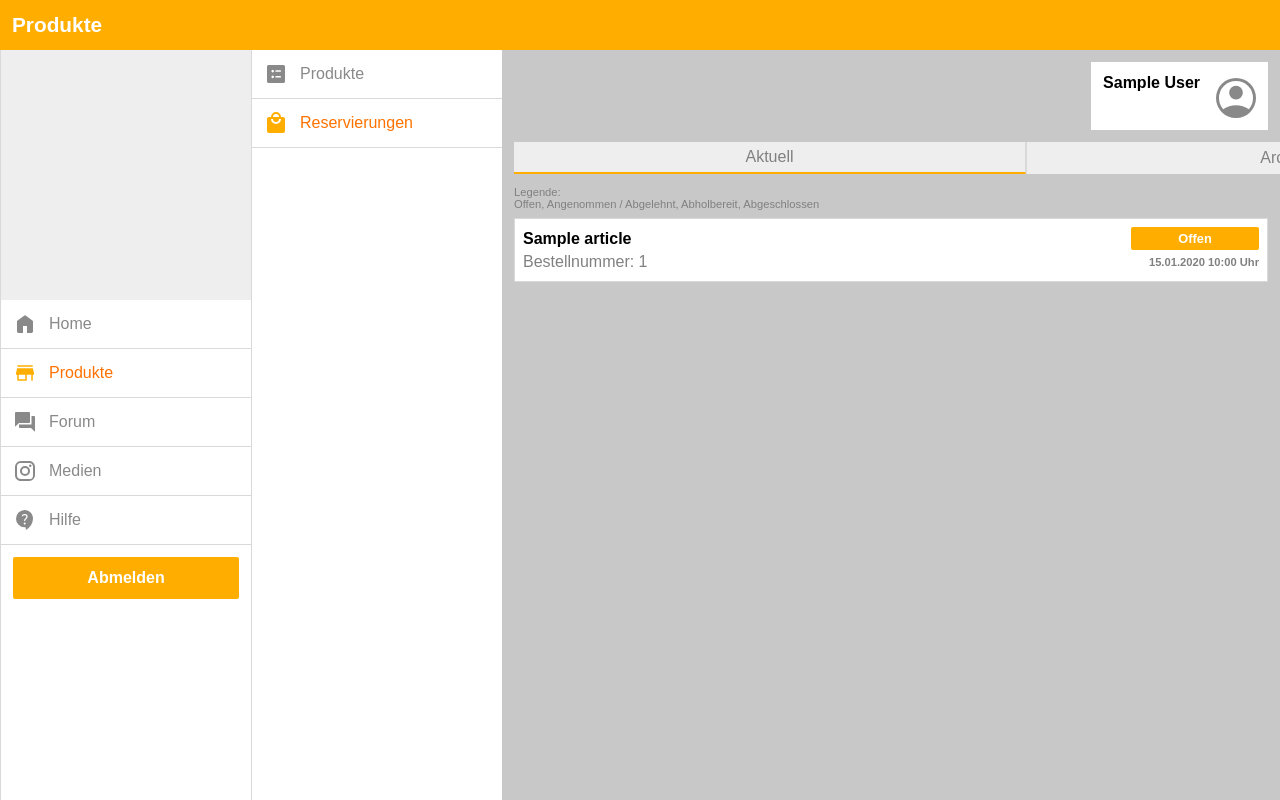
After one commit to Kiidle/predefleurs-backend, a Django app: page /shop/reservations/ in a window 1280 px wide. The commit adds this page. Run offline with Django 4.2, Linux system fonts and the light colour scheme; a user stored in the database is signed in; tables that the repository leaves empty hold one stand-in row (values such as "Sample post").

Commit message:
Add Reservation System

```diff
--- a/backend/store/models.py
+++ b/backend/store/models.py
@@ -30,10 +30,16 @@ class Reservation(models.Model):
         READY = "Abholbereit", "Abholbereit"
         DONE = "Abgeschlossen", "Abgeschlossen"
 
-    article = models.OneToOneField(Article, on_delete=models.CASCADE, related_name="reservations")
-    user = models.OneToOneField(User, on_delete=models.CASCADE, related_name="reservations")
+    article = models.ForeignKey(Article, on_delete=models.CASCADE, related_name="reservations")
+    user = models.ForeignKey(User, on_delete=models.CASCADE, related_name="reservations")
     start_date = models.DateTimeField(auto_now_add=True)
     status = models.CharField(max_length=50, choices=Status.choices, default=Status.OPEN)
 
+    def format_date(self):
+        return self.start_date.strftime("%d.%m.%Y %H:%M Uhr")
+
     def __str__(self):
         return f"{self.user.username} reserverd {self.article.title} on {self.start_date}"
+
+    class Meta:
+        ordering = ['-start_date']
--- a/backend/store/static/css/pages/main_store.css
+++ b/backend/store/static/css/pages/main_store.css
@@ -55,6 +55,144 @@
     display: flex;
     justify-content: center;
 }
+
+.content .blockify .legende {
+    font-size: 0.7rem;
+    color: gray;
+    max-width: 1024px;
+    margin: 8px auto;
+}
+
+.content .blockify .tab {
+    width: 1024px;
+    height: 32px;
+    margin: 12px auto;
+    display: grid;
+    grid-template-columns: 1fr 1fr;
+    grid-template-rows: 1fr;
+    grid-template-areas:
+        "tab1 tab2";
+    background-color: #eeeeee;
+    color: gray;
+}
+
+.content .blockify .tab a {
+    text-decoration: none;
+    color: gray;
+}
+
+.content .blockify .tab1:hover {
+    background-color: #dedede;
+}
+
+.content .blockify .tab .tab1 {
+    grid-area: tab1;
+    display: flex;
+    justify-content: center;
+    align-items: center;
+    border-right-color: #d9d9d9;
+    border-right-width: 1px;
+    border-right-style: solid;
+}
+
+.content .blockify .tab .current {
+    border-bottom-color: #ffae00;
+    border-bottom-width: 2px;
+    border-bottom-style: solid;
+}
+
+.content .blockify .tab2:hover {
+    background-color: #dedede;
+}
+
+.content .blockify .tab .tab2 {
+    grid-area: tab2;
+    display: flex;
+    justify-content: center;
+    align-items: center;
+    border-left-color: #d9d9d9;
+    border-left-width: 1px;
+    border-left-style: solid;
+}
+
+.content .blockify .reservation-card {
+    max-width: 1006px;
+    height: 46px;
+    margin: 2px auto;
+    background-color: white;
+    border-color: #d9d9d9;
+    border-width: 1px;
+    border-style: solid;
+    display: grid;
+    grid-template-columns: 1fr 1fr 128px;
+    grid-template-rows: 1fr 1fr;
+    grid-template-areas:
+        "title . status"
+        "user . date";
+    padding: 8px;
+    cursor: pointer;
+}
+
+.content .blockify .reservation-card:hover {
+    background-color: #eeeeee;
+}
+
+.content .blockify .reservation-card .title {
+    font-weight: bold;
+    grid-area: title;
+    display: flex;
+    align-items: center;
+}
+
+.content .blockify .reservation-card .user {
+    grid-area: user;
+    display: flex;
+    align-items: center;
+    color: gray;
+}
+
+.content .blockify .reservation-card .date {
+    grid-area: date;
+    display: flex;
+    align-items: center;
+    justify-content: right;
+    color: gray;
+    font-weight: bold;
+    font-size: 0.7rem;
+}
+
+.content .blockify .reservation-card .status {
+    grid-area: status;
+    display: flex;
+    justify-content: center;
+    align-items: center;
+    width: 100%;
+    border-radius: 2px;
+    color: white;
+    font-weight: bold;
+    font-size: 0.8rem;
+}
+
+.content .blockify .reservation-card .open {
+    background-color: #ffae00;
+}
+
+.content .blockify .reservation-card .approved {
+    background-color: #009543;
+}
+
+.content .blockify .reservation-card .denied {
+    background-color: #9d0300;
+}
+
+.content .blockify .reservation-card .ready {
+    background-color: #4957ff;
+}
+
+.content .blockify .reservation-card .done {
+    background-color: gray;
+}
+
 
 .content .articles {
     max-width: 1024px;
--- a/backend/store/templates/components/subsidebar/subsidebar_product.html
+++ b/backend/store/templates/components/subsidebar/subsidebar_product.html
@@ -27,27 +27,27 @@
                 </a>
             {% endif %}
             {% if page == 'reservations' %}
-                <div class="section">
+                <a href="{% url 'reservations' %}" class="section">
                     <div class="current">
                         <div class="icon">
-                            <img src="{% static 'svgs/reservations.svg' %}" alt="products"/>
+                            <img src="{% static 'svgs/shopping_bag.svg' %}" alt="products"/>
                         </div>
                         <div class="text">
                             <p>Reservierungen</p>
                         </div>
                     </div>
-                </div>
+                </a>
             {% else %}
-                <div class="section">
+                <a href="{% url 'reservations' %}" class="section">
                     <div class="not-current">
                         <div class="icon">
-                            <img src="{% static 'svgs/reservations.svg' %}" alt="products"/>
+                            <img src="{% static 'svgs/shopping_bag.svg' %}" alt="products"/>
                         </div>
                         <div class="text">
                             <p>Reservierungen</p>
                         </div>
                     </div>
-                </div>
+                </a>
             {% endif %}
         </div>
     </div>
--- /dev/null
+++ b/backend/store/templates/pages/reservation/reservations.html
@@ -0,0 +1,62 @@
+{% load static %}
+<!DOCTYPE html>
+<html lang="en">
+<head>
+    <meta charset="UTF-8">
+    <meta name="viewport" content="width=device-width, initial-scale=1.0">
+    <link rel="stylesheet" href="{% static '/css/global/global.css' %}">
+    <link rel="stylesheet" href="{% static 'css/components/header.css' %}">
+    <link rel="stylesheet" href="{% static 'css/components/footer.css' %}">
+    <link rel="stylesheet" href="{% static 'css/components/sidebar.css' %}">
+    <link rel="stylesheet" href="{% static 'css/components/profile.css' %}">
+    <link rel="stylesheet" href="{% static 'css/components/form.css' %}">
+    <link rel="stylesheet" href="{% static 'css/components/main.css' %}">
+    <link rel="stylesheet" href="{% static 'css/pages/main_store.css' %}">
+    <title>Artikeln</title>
+</head>
+<body>
+{% include 'components/header/dashboard.html' with title="Produkte" %}
+<main>
+    {% include 'components/sidebar/sidebar.html' with page="product" %}
+    {% include 'components/subsidebar/subsidebar_product.html' with page="reservations" %}
+    <div class="content">
+        <div class="blockify">
+            {% include 'components/profile/profile.html' %}
+            <div class="tab">
+                <a href="{% url 'reservations' %}" class="tab1 current">
+                    <p>Aktuell</p>
+                </a>
+                <a href="{% url 'archived_reservations' %}" class="tab2">
+                    <p>Archiv</p>
+                </a>
+            </div>
+            <div class="legende">
+                <p>Legende:</p>
+                <p>Offen, Angenommen / Abgelehnt, Abholbereit, Abgeschlossen</p>
+            </div>
+            {% for reservation in reservations %}
+                <div class="reservation-card">
+                    <p class="title">{{ reservation.article.title }}</p>
+                    <p class="user">Bestellnummer: {{ reservation.id }}</p>
+                    {% if reservation.status == "Offen" %}
+                        <p class="status open">{{ reservation.status }}</p>
+                    {% endif %}
+                    {% if reservation.status == "Angenommen" %}
+                        <p class="status approved">{{ reservation.status }}</p>
+                    {% endif %}
+                    {% if reservation.status == "Abgelehnt" %}
+                        <p class="status denied">{{ reservation.status }}</p>
+                    {% endif %}
+                    {% if reservation.status == "Abholbereit" %}
+                        <p class="status ready">{{ reservation.status }}</p>
+                    {% endif %}
+                    {% if reservation.status == "Abgeschlossen" %}
+                        <p class="status done">{{ reservation.status }}</p>
+                    {% endif %}
+                    <p class="date">{{ reservation.format_date }}</p>
+                </div>
+            {% endfor %}
+        </div>
+    </div>
+</main>
+</body>
--- a/backend/store/urls.py
+++ b/backend/store/urls.py
@@ -1,6 +1,6 @@
 from django.urls import path
 from . import views
-from .views import ArticlesView, CreateArticleView, UpdateArticleView, DeleteArticleView
+from .views import ArticlesView, CreateArticleView, UpdateArticleView, DeleteArticleView, ReservationView, ArchivedReservationView
 
 urlpatterns = [
     path("", ArticlesView.as_view(), name="articles"),
@@ -8,4 +8,7 @@ urlpatterns = [
     path("article-<int:pk>/update", UpdateArticleView.as_view(), name="article_update"),
     path("article-<int:pk>/delete", DeleteArticleView.as_view(), name="article_delete"),
     path("article-<int:pk>/delete-confirmed", views.delete_article, name="article_delete_confirmed"),
+    path('article-<int:article_id>/reservating/', views.create_reservation, name='create_reservation'),
+    path("reservations/", ReservationView.as_view(), name="reservations"),
+    path("reservations/archive", ArchivedReservationView.as_view(), name="archived_reservations")
 ]
--- a/backend/store/views.py
+++ b/backend/store/views.py
@@ -1,7 +1,9 @@
 from django.contrib.auth.decorators import login_required
+from django.contrib.auth.mixins import LoginRequiredMixin
+from django.db.models import Q
 from django.dispatch import receiver
 from django.contrib import messages
-from django.shortcuts import render, redirect
+from django.shortcuts import render, redirect, get_object_or_404
 from django.urls import reverse_lazy
 from django.views import generic
 
@@ -11,7 +13,7 @@ from django.db.models.signals import post_save
 
 from django.contrib.auth import authenticate, get_user_model, login, logout
 
-from store.models import Article
+from store.models import Article, Reservation
 
 User = get_user_model()
 
@@ -80,3 +82,48 @@ def delete_article(request, pk):
         return redirect("articles")
 
     return (request, "/shop", {"article": article})
+
+
+class ReservationView(generic.ListView):
+    model = Reservation
+    fields = ['article', 'start_date', 'status']
+    template_name = "pages/reservation/reservations.html"
+
+    def get_queryset(self):
+        queryset = super().get_queryset()
+        queryset = queryset.filter(user=self.request.user)
+
+        queryset = queryset.filter(Q(status=Reservation.Status.OPEN) | Q(status=Reservation.Status.APPROVED) | Q(status=Reservation.Status.READY))
+        return queryset
+
+    def get_context_data(self, **kwargs):
+        context = super().get_context_data(**kwargs)
+        context["reservations"] = self.get_queryset()
+        return context
+
+
+class ArchivedReservationView(generic.ListView):
+    model = Reservation
+    fields = ['article', 'start_date', 'status']
+    template_name = "pages/reservation/archive.html"
+
+    def get_queryset(self):
+        queryset = super().get_queryset()
+        queryset = queryset.filter(user=self.request.user)
+
+        queryset = queryset.filter(Q(status=Reservation.Status.DENIED) | Q(status=Reservation.Status.DONE))
+        return queryset
+
+    def get_context_data(self, **kwargs):
+        context = super().get_context_data(**kwargs)
+        context["reservations"] = self.get_queryset()
+        return context
+
+
+def create_reservation(request, article_id):
+    if request.user.is_authenticated:
+        article = get_object_or_404(Article, id=article_id)
+        Reservation.objects.create(article=article, user=request.user, status=Reservation.Status.OPEN)
+        return redirect('reservations')
+    else:
+        return redirect('login')
```
Also changed, not shown: backend/store/templates/pages/product/articles.html (+6 -6 lines), backend/store/templates/pages/reservation/archive.html (added, +62 -0 lines), backend/authentication/static/svgs/shopping_bag.svg (added), backend/static/images/uploads/store/AI_Bot.jpg (added), backend/store/migrations/0006_alter_reservation_article.py (added), backend/store/migrations/0007_alter_reservation_user.py (added), backend/store/migrations/0008_alter_reservation_options.py (added).
